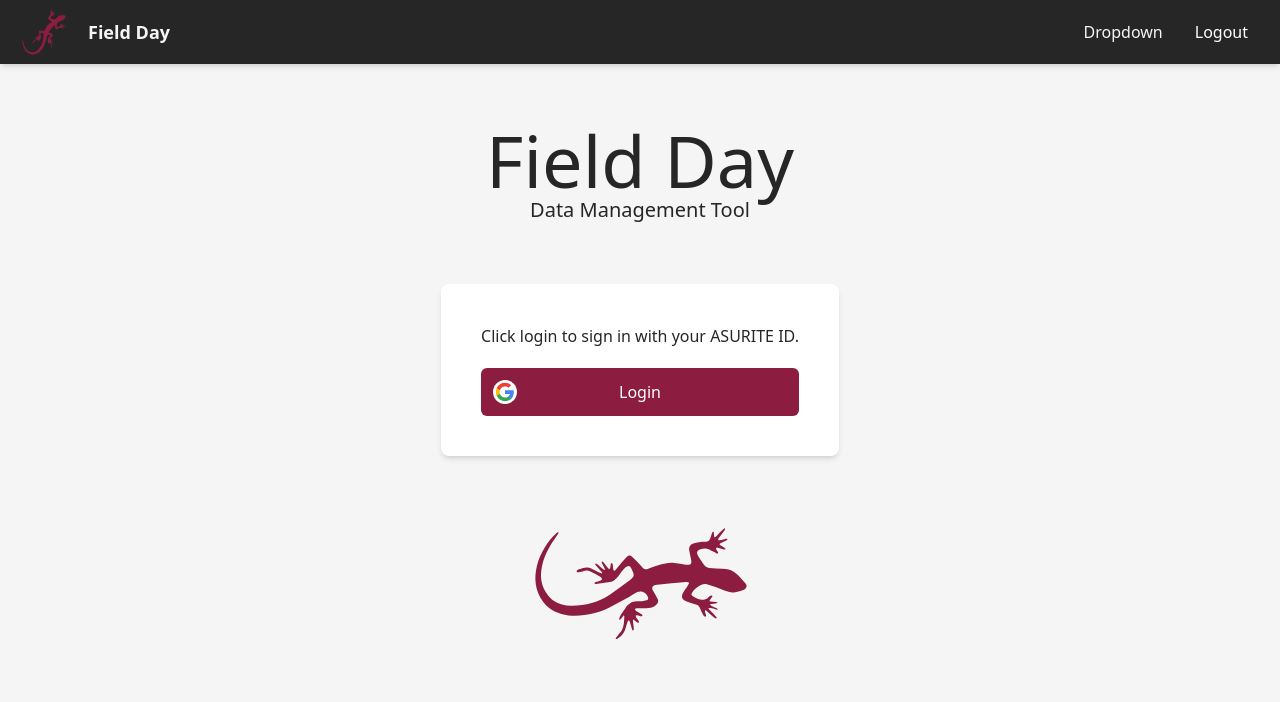
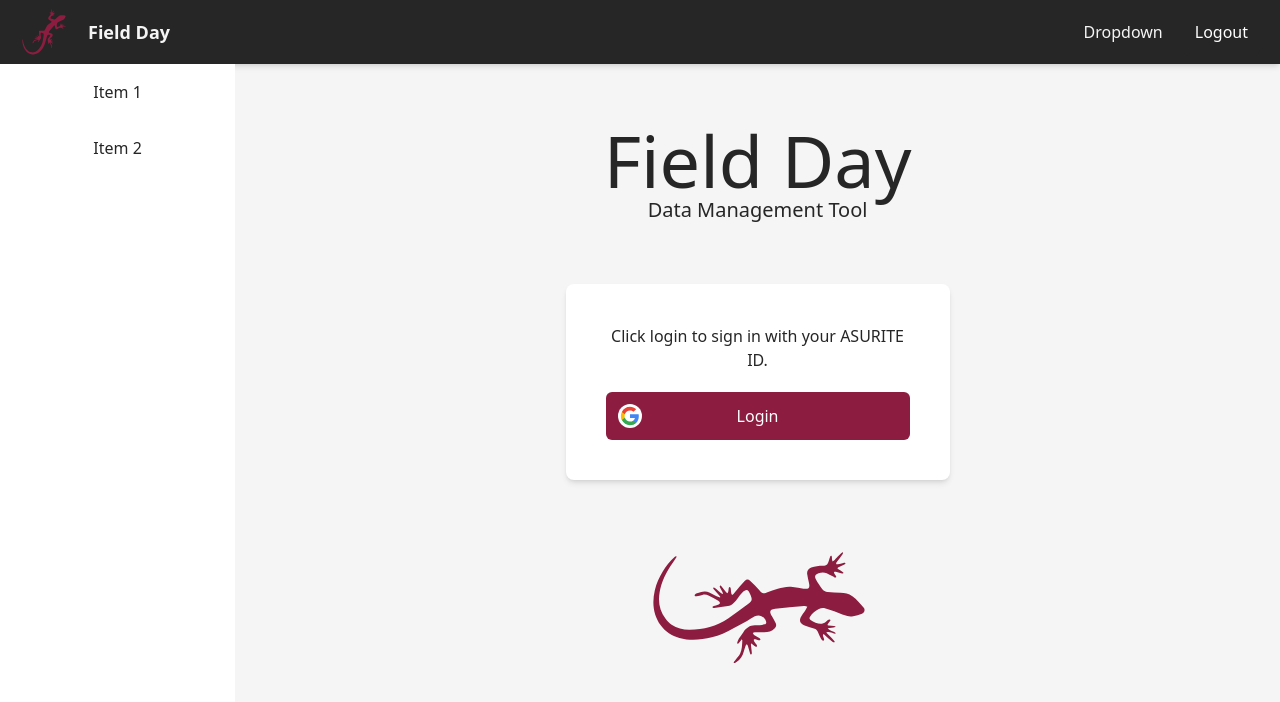
Before and after one commit to Field-Day-2022/desktop-data-manager, a React (Vite) app: page / in a window 1280 px wide. Shown: the top 702 px of the page. Built offline with nearby package versions, Linux system fonts and the light colour scheme; no server answers.

Commit message:
Begin outlining sidebar

```diff
--- a/src/App.jsx
+++ b/src/App.jsx
@@ -8,6 +8,7 @@ import TopNav from './components/TopNav'
 import UserImage from "./components/UserImage";
 
 import LoginPage from "./pages/LoginPage";
+import Sidebar from "./components/Sidebar";
 
 
 function App() {
@@ -26,7 +27,7 @@ function App() {
   }
 
   return (
-    <div className="absolute inset-0 flex flex-col items-center bg-neutral-100 text-neutral-800">
+    <div className="absolute w-full bg-neutral-100 text-neutral-800">
       <TopNav
         title='Field Day'
         subcomponents={
@@ -41,6 +42,8 @@ function App() {
             }} />
           ]}
       />
+      <div className="flex min-h-screen flex-row" >
+        <Sidebar />
           {(validateUser(user)) ?
             <div>Hello</div>
             :
@@ -49,6 +52,9 @@ function App() {
               loginEvent={() => {
                 signInWithRedirect(auth, new GoogleAuthProvider())
               }} />}
+
+      </div>
+
     </div>
   )
 }
--- a/src/components/Sidebar.jsx
+++ b/src/components/Sidebar.jsx
@@ -1,3 +1,8 @@
 export default function Sidebar() {
-    return <div>Sidebar</div>
+    return (
+        <div className="w-72 bg-white flex flex-col text-center">
+            <div className="p-4">Item 1</div>
+            <div className="p-4">Item 2</div>
+        </div>
+    );
 }
--- a/src/pages/LoginPage.jsx
+++ b/src/pages/LoginPage.jsx
@@ -8,12 +8,12 @@ export default function LoginPage({ loading, loginEvent }) {
     const LOGIN_MESSAGE = 'Click login to sign in with your ASURITE ID.'
 
     return (
-        <div className="text-center">
+        <div className="w-full text-center">
             <div className="pt-10">
                 <h1 className="text-7xl pt-5">Field Day</h1>
                 <h2 className="text-xl pb-10">Data Management Tool</h2>
             </div>
-            <div className="my-5 p-10 rounded-lg shadow-md bg-white">
+            <div className="my-5 p-10 rounded-lg shadow-md bg-white mx-auto w-96">
                 <div className="flex flex-col space-y-5">
                     <p>
                         {(loading ? LOADING_MESSAGE : LOGIN_MESSAGE)}
```
Lines whose indentation alone changed are shown as unchanged.
